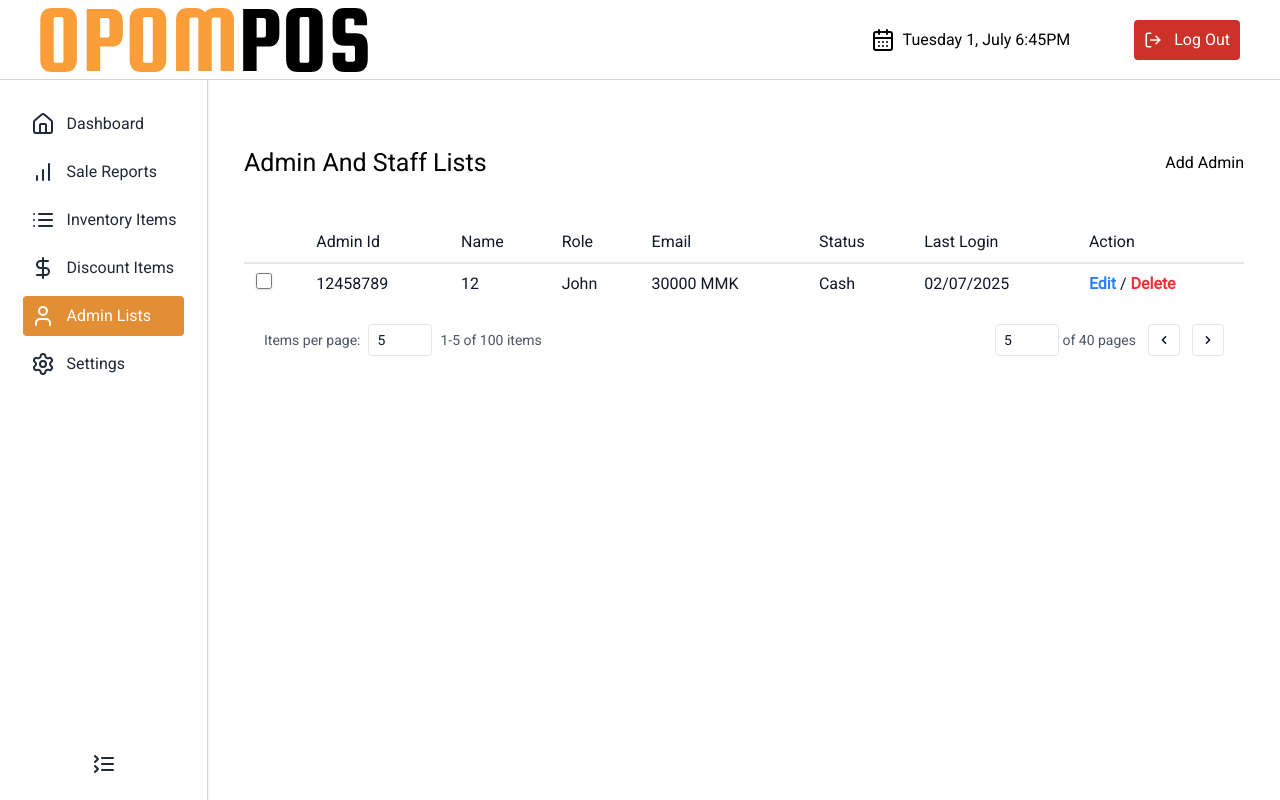
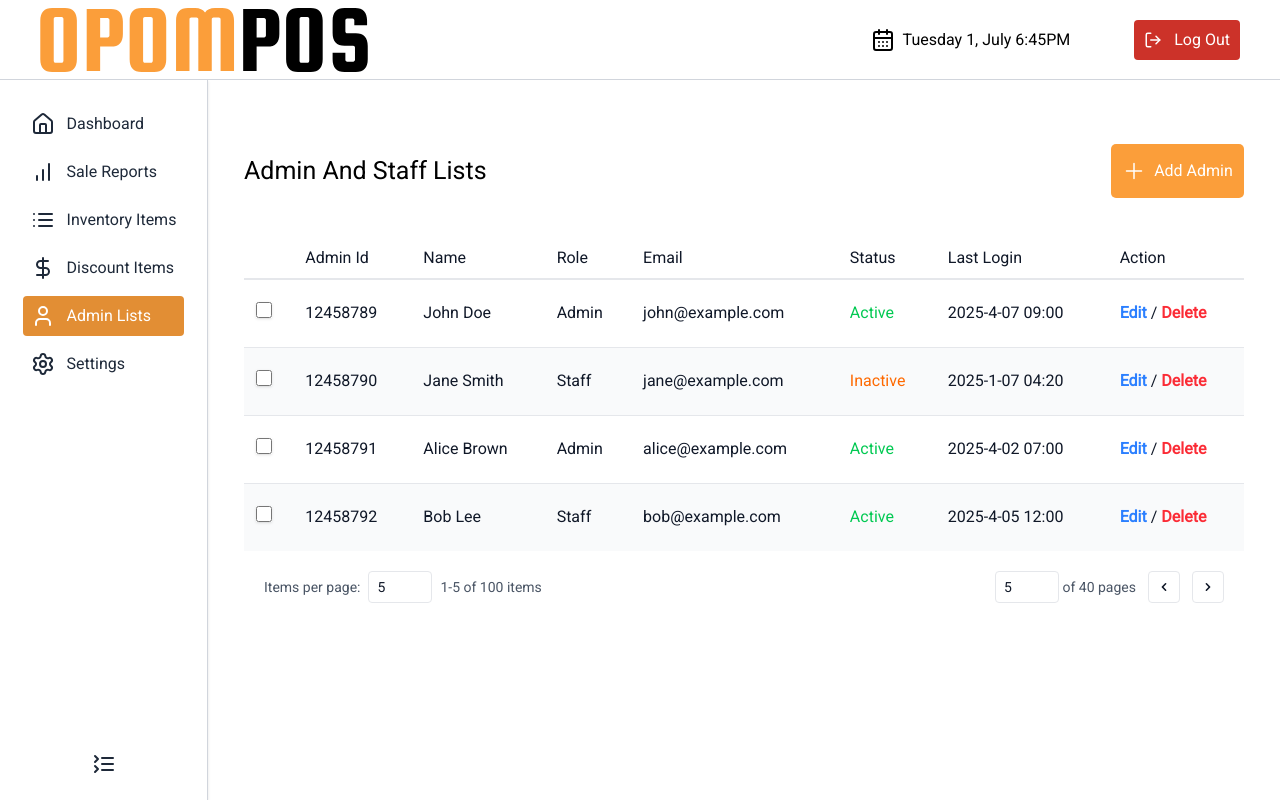
Before and after one commit to one-project-one-month/opom-pos-react-js, a Next.js app: page /admin/admin-lists in a window 1280 px wide. Built offline with nearby package versions, Linux system fonts and the light colour scheme.

Commit message:
Refactor Admin and Staff Lists page to include dynamic data rendering and enhance UI elements

```diff
--- a/app/(root)/admin/(main)/admin-lists/page.tsx
+++ b/app/(root)/admin/(main)/admin-lists/page.tsx
@@ -1,5 +1,40 @@
 "use client"
 import React, { useState } from 'react'
+
+const dummyData = [
+  {
+    id: "12458789",
+    name: "John Doe",
+    role: "Admin",
+    email: "john@example.com",
+    status: "Active",
+    lastLogin: "2025-4-07 09:00",
+  },
+  {
+    id: "12458790",
+    name: "Jane Smith",
+    role: "Staff",
+    email: "jane@example.com",
+    status: "Inactive",
+    lastLogin: "2025-1-07 04:20",
+  },
+  {
+    id: "12458791",
+    name: "Alice Brown",
+    role: "Admin",
+    email: "alice@example.com",
+    status: "Active",
+    lastLogin: "2025-4-02 07:00",
+  },
+  {
+    id: "12458792",
+    name: "Bob Lee",
+    role: "Staff",
+    email: "bob@example.com",
+    status: "Active",
+    lastLogin: "2025-4-05 12:00",
+  },
+];
 
 const page = () => {
   const [value, setValue] = useState(5);
@@ -10,9 +45,12 @@ const page = () => {
           <p className='font-[400px] text-[25px]'>
               Admin And Staff Lists
           </p>
-          <div className=''>
-              Add Admin
-          </div>
+          <button className='w-[133px] h-[54px] bg-[#FB9E3A] text-white rounded-[5px] flex items-center justify-center gap-2'>
+            <svg xmlns="http://www.w3.org/2000/svg" fill="none" viewBox="0 0 24 24" strokeWidth="1.5" stroke="currentColor" className="size-6">
+              <path strokeLinecap="round" strokeLinejoin="round" d="M12 4.5v15m7.5-7.5h-15" />
+            </svg>
+            Add Admin
+          </button>
       </div>
       <div className="overflow-x-auto">
           <table className="min-w-full divide-y-2 divide-gray-200">
@@ -57,16 +95,19 @@ const page = () => {
                   </thead>
 
                   <tbody className="divide-y divide-gray-200 *:even:bg-gray-50">
-                  <tr className="*:text-gray-900 *:first:font-medium">
+                  {dummyData?.map((item, i) => (
+                     <tr key={i} className="*:text-gray-900 *:first:font-medium h-[68px]">
                       <td className="px-3 py-2 whitespace-nowrap">
-                          <input type="checkbox" className="size-4 rounded border-gray-300 shadow-sm" id="Option1" />
+                          <input type="checkbox" className="size-4 rounded border-gray-300 shadow-sm" id={`Option${i}`} />
                       </td>
-                      <td className="px-3 py-2 whitespace-nowrap">12458789</td>
-                      <td className="px-3 py-2 whitespace-nowrap">12</td>
-                      <td className="px-3 py-2 whitespace-nowrap">John</td>
-                      <td className="px-3 py-2 whitespace-nowrap">30000 MMK</td>
-                      <td className="px-3 py-2 whitespace-nowrap">Cash</td>
-                      <td className="px-3 py-2 whitespace-nowrap">02/07/2025</td>
+                      <td className="px-3 py-2 whitespace-nowrap">{item.id}</td>
+                      <td className="px-3 py-2 whitespace-nowrap">{item.name}</td>
+                      <td className="px-3 py-2 whitespace-nowrap">{item.role}</td>
+                      <td className="px-3 py-2 whitespace-nowrap">{item.email}</td>
+                      <td className="px-3 py-2 whitespace-nowrap">
+                        <p className={`${item.status === "Active" ? "text-green-500" : "text-orange-500"}`}>{item.status}</p>
+                      </td>
+                      <td className="px-3 py-2 whitespace-nowrap">{item.lastLogin}</td>
                       <td className="px-3 py-2 whitespace-nowrap">
                         <button className='text-blue-500 font-bold'>
                           Edit
@@ -76,6 +117,7 @@ const page = () => {
                         </button>
                       </td>
                   </tr>
+                  ))}
 
                   </tbody>
           </table>
```
